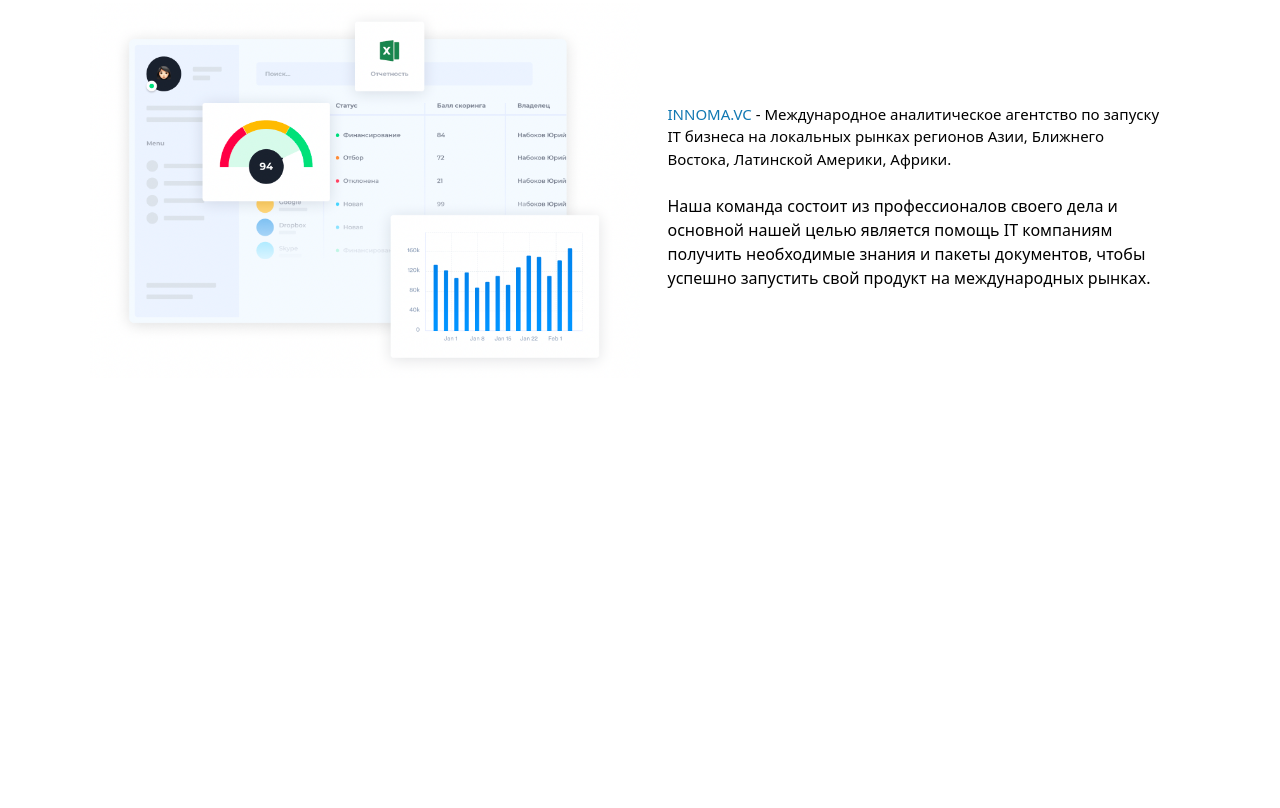
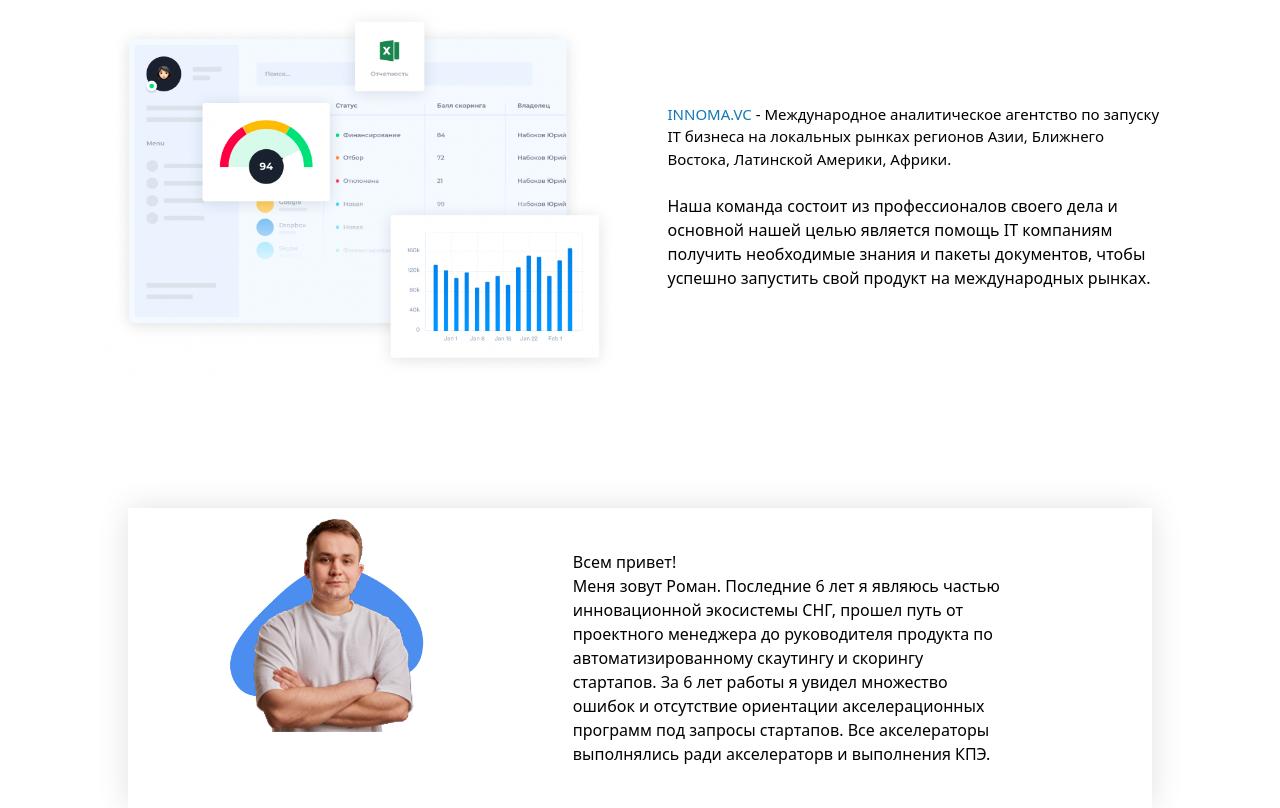
Before and after one commit to gafurovsaidjafar090909-hash/day12exam, a website: page index.html in a window 1280 px wide. Shown: the part 9365-10173 px from the top of the page. Before the commit the page ends 9743 px from the top, so only its background shows below. Drawn offline with Linux system fonts and the light colour scheme.

Commit message:
section12

```diff
--- a/index.html
+++ b/index.html
@@ -651,10 +651,25 @@
             <p class="w-[90%] m-auto text-center text-[#000000] font-light lg:text-left md:text-[25px] lg:text-[15px]"><span class="text-[#1178B2]">INNOMA.VC</span> -  Международное аналитическое агентство по запуску IT бизнеса на локальных рынках регионов Азии, Ближнего Востока, Латинской Америки, Африки.</p> <br>
              <p class="w-[90%] m-auto text-center text-[#000000] font-light lg:text-left md:hidden lg:block">Наша команда состоит из профессионалов своего дела и основной нашей целью является помощь IT компаниям получить необходимые знания и пакеты документов, чтобы успешно запустить свой продукт на международных рынках. </p> <br>
 
+        </div>
+    </div>
 
-        </div>
+
+    <!-- section12 -->
+
+
+    <div class="h-[620px] md:w-[80%] w-[100%] shadow-[0_0_30px_rgba(0,0,0,0.12)]  max-w-[1100px] m-auto mt-[100px] flex md:flex-col flex-col lg:flex-row-reverse lg:h-[300px] lg:justify-center lg:m-auto lg:items-center lg:mt-[130px]" > <br>
+            <div class="">
+            <p class="w-[80%] lg:w-[60%] text-center m-auto lg:text-start" >Всем привет!  <br>
+                Меня зовут Роман. Последние 6 лет я являюсь частью
+                инновационной экосистемы СНГ,  прошел путь от проектного
+                менеджера до руководителя продукта по автоматизированному скаутингу и скорингу стартапов. За 6 лет работы я увидел  множество ошибок и отсутствие ориентации акселерационных программ под запросы стартапов. Все акселераторы выполнялись ради акселераторв и выполнения КПЭ.</p>
+            </div> <br> <br>
+
+                <img class="w-[50%] md:mt-[-50px] mt-[-20px] lg:w-[200px] lg:mt-[1px] lg:ml-[100px] m-auto" src="./src/img/Group 844.png" alt="">
 
     </div>
+
 
 </body>
 
```
Also changed, not shown: src/img/Group 844.png (added), src/output.css.
